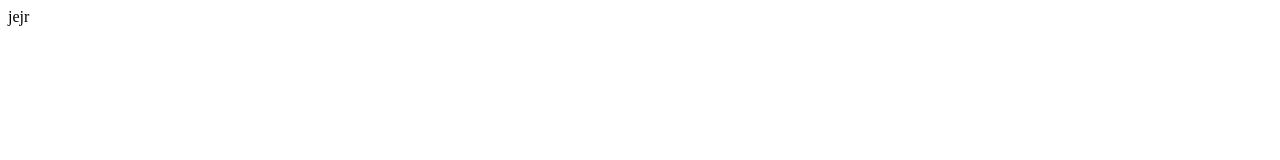
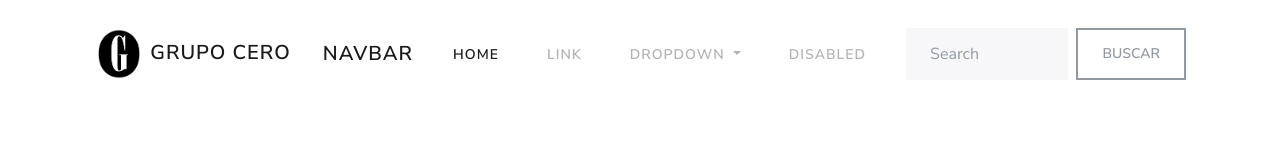
Before and after one commit to Confloresc/Prueba-1, a plain HTML site: page index.html in a window 1280 px wide. Drawn offline with Linux system fonts and the light colour scheme.

Commit message:
estilo menu

```diff
--- a/index.html
+++ b/index.html
@@ -4,9 +4,54 @@
     <meta charset="UTF-8">
     <meta http-equiv="X-UA-Compatible" content="IE=edge">
     <meta name="viewport" content="width=device-width, initial-scale=1.0">
-    <title>de Artesanos</title>
+    <title>GRUPO CERO</title>
+
+    <link rel="stylesheet" href="./asset/bootstrap/bootstrap.min.css">
 </head>
 <body>
-    jejr
+    <div class="container"><nav class="navbar navbar-expand-lg bg-body-tertiary">
+        <div class="container-fluid">
+            <a class="navbar-brand" href="#">
+              <img src="./asset/img/LOGO.png" alt="Logo" width="50" height="50" class="d-inline-block">
+              Grupo Cero
+            </a>
+          </button>
+              <a class="navbar-brand" href="#">Navbar</a>
+              <button class="navbar-toggler" type="button" data-bs-toggle="collapse" data-bs-target="#navbarSupportedContent" aria-controls="navbarSupportedContent" aria-expanded="false" aria-label="Toggle navigation">
+                <span class="navbar-toggler-icon"></span>
+              </button>
+              <div class="collapse navbar-collapse" id="navbarSupportedContent">
+                <ul class="navbar-nav me-auto mb-2 mb-lg-0">
+                  <li class="nav-item">
+                    <a class="nav-link active" aria-current="page" href="#">Home</a>
+                  </li>
+                  <li class="nav-item">
+                    <a class="nav-link" href="#">Link</a>
+                  </li>
+                  <li class="nav-item dropdown">
+                    <a class="nav-link dropdown-toggle" href="#" role="button" data-bs-toggle="dropdown" aria-expanded="false">
+                      Dropdown
+                    </a>
+                    <ul class="dropdown-menu">
+                      <li><a class="dropdown-item" href="#">Action</a></li>
+                      <li><a class="dropdown-item" href="#">Another action</a></li>
+                      <li><hr class="dropdown-divider"></li>
+                      <li><a class="dropdown-item" href="#">Something else here</a></li>
+                    </ul>
+                  </li>
+                  <li class="nav-item">
+                    <a class="nav-link disabled">Disabled</a>
+                  </li>
+                </ul>
+                <form class="d-flex" role="search">
+                  <input class="form-control me-2" type="search" placeholder="Search" aria-label="Search">
+                  <button class="btn btn-outline-secondary" type="submit">Buscar</button>
+                </form>
+              </div>
+            </div>
+          </nav>
+     </div>
+
+
 </body>
 </html>
```
Also changed, not shown: asset/img/LOGO.png (added).
